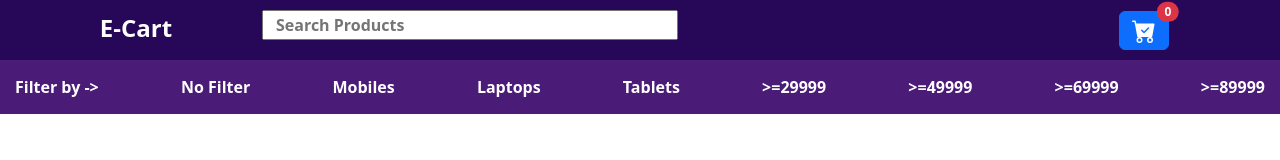
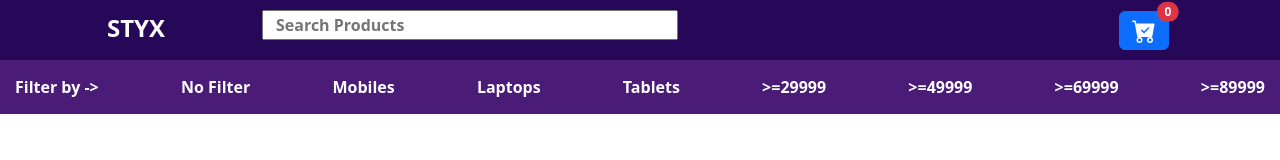
Before and after one commit to Fero779/e-cart1, a React (Vite) app in the folder e-cart/: page / in a window 1280 px wide. Shown: the top 160 px of the page. Built offline with nearby package versions, Linux system fonts and the light colour scheme.

Commit message:
hello done

```diff
--- a/e-cart/index.html
+++ b/e-cart/index.html
@@ -2,9 +2,9 @@
 <html lang="en">
   <head>
     <meta charset="UTF-8" />
-    <link rel="icon" type="image/svg+xml" href="/vite.svg" />
+    <link rel="icon" type="image/svg+xml" href="/image.png" />
     <meta name="viewport" content="width=device-width, initial-scale=1.0" />
-    <title>React E-Cart</title>
+    <title>STYX</title>
     <link href="https://cdn.jsdelivr.net/npm/bootstrap@5.3.2/dist/css/bootstrap.min.css" rel="stylesheet" integrity="sha384-T3c6CoIi6uLrA9TneNEoa7RxnatzjcDSCmG1MXxSR1GAsXEV/Dwwykc2MPK8M2HN" crossorigin="anonymous">
   </head>
   <body>
--- a/e-cart/src/App.jsx
+++ b/e-cart/src/App.jsx
@@ -6,6 +6,7 @@ import ProductDetail from './components/ProductDetail'
 import SearchItem from './components/SearchItem'
 import Cart from './components/Cart'
 import { items } from './components/Data'
+
 
 
 const App = () => {
--- a/e-cart/src/components/Navbar.jsx
+++ b/e-cart/src/components/Navbar.jsx
@@ -33,7 +33,7 @@ const Navbar = ({setData,cart}) => {
     <>
     <header className='sticky-top'>
         <div className="nav-bar">
-            <Link to={'/'} className="brand">E-Cart</Link>
+            <Link to={'/'} className="brand">STYX</Link>
 
             <form
             // onClick={handleSubmit}
```
Also changed, not shown: e-cart/public/image.png (added), 1 other file (tests, documents, lock files or other folders).
